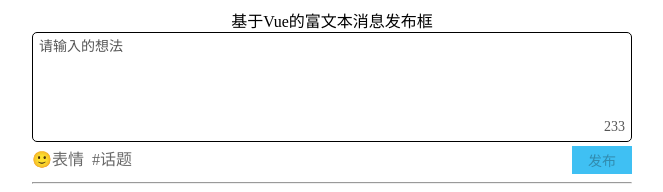
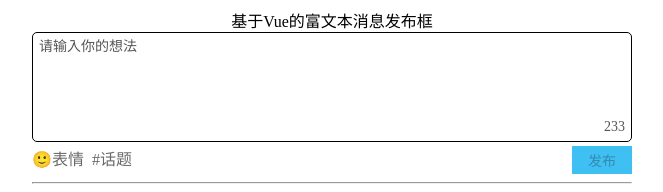
Before and after one commit to ylfeng250/div-editor, a Vue app: page / in a window 1280 px wide. Shown: the top 192 px of the page, without its empty margins (308-971 px from the left). Built offline with nearby package versions, Linux system fonts and the light colour scheme.

Commit message:
处理粘贴事件

```diff
--- a/src/components/div-editor.vue
+++ b/src/components/div-editor.vue
@@ -10,6 +10,7 @@
     class="edit-panel"
     contenteditable="true"
     @keydown="handleDOMRemoved"
+    @paste="onPaste"
     ref="editor"></div>
     <span class="input-num">{{ inputNum }}</span>
     <at :users="users" :textarea="textarea" v-if="isMounted" @select="handleSelectUser">
@@ -127,7 +128,7 @@ export default {
     },
     // placeholder 提示文字
     placeholder: {
-      default: '请输入的想法'
+      default: '请输入你的想法'
     },
     // 能够输入的最大字数
     maxCount: {
@@ -181,6 +182,11 @@ export default {
     // 删除事件
     this.removeEvent()
   },
+  watch: {
+    contentValue(val) {
+      this.$refs.editor.value = val
+    }
+  },
   methods: {
     OnMousedown(event) {
       event.preventDefault()
@@ -215,7 +221,6 @@ export default {
       this.contentValue = getDomValue(this.$refs.editor)
         .replace(/^\n/, "")
         .replace(/\n$/, "")
-      this.$refs.editor.value = this.contentValue
       // 同时更行v-model绑定的值
       this.$emit("input", this.contentValue)
     },
@@ -278,6 +283,7 @@ export default {
     // 发送消息
     sendMessage (event) {
       const textContent = JSON.stringify(this.contentValue)
+      this.textarea.textContent = ''
       this.$emit('sendMessage', textContent)
     },
   }
```
